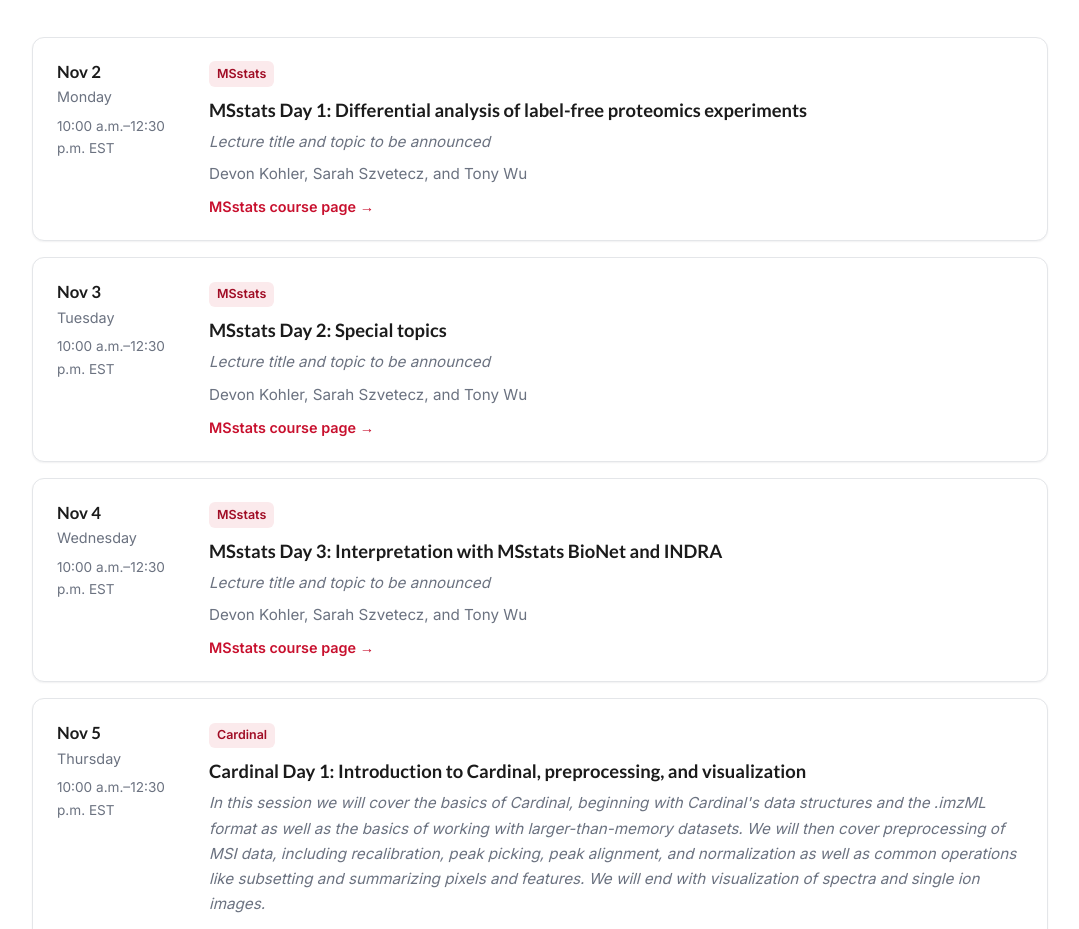
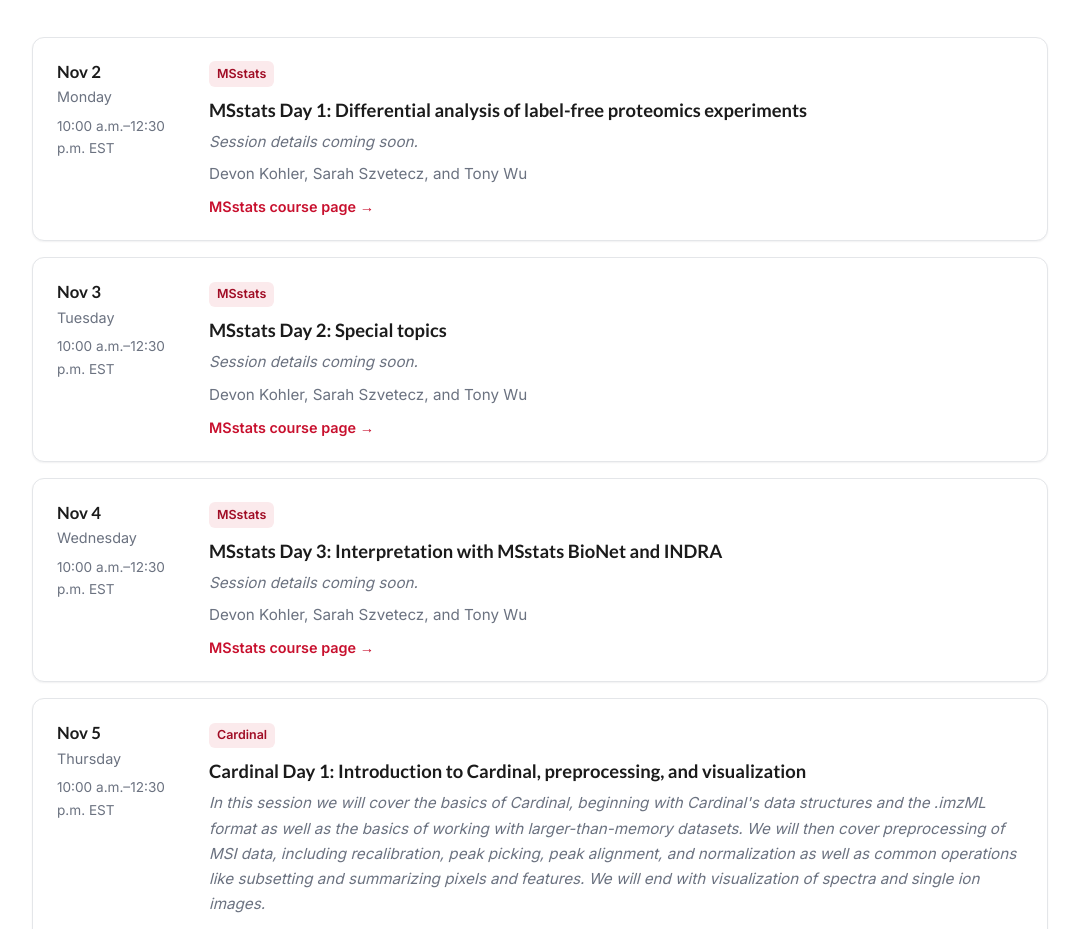
Before and after one commit to Vitek-Lab/MIe-2026, a website: page index.html in a window 1280 px wide. Shown: the part 2061-2990 px from the top of the page, without its empty margins (100-1179 px from the left). Drawn offline with Linux system fonts and the light colour scheme.

Commit message:
Replace placeholder MSstats session topics with "coming soon" note
Co-Authored-By: Claude Opus 4.8 <noreply@anthropic.com>

```diff
--- a/index.html
+++ b/index.html
@@ -96,7 +96,7 @@
             <div class="day__what">
               <span class="day__track">MSstats</span>
               <div class="day__title">MSstats Day 1: Differential analysis of label-free proteomics experiments</div>
-              <div class="day__topic">Lecture title and topic to be announced</div>
+              <div class="day__topic">Session details coming soon.</div>
               <div class="day__people">Devon Kohler, Sarah Szvetecz, and Tony Wu</div>
               <a class="day__course" href="msstats.html">MSstats course page &rarr;</a>
             </div>
@@ -111,7 +111,7 @@
             <div class="day__what">
               <span class="day__track">MSstats</span>
               <div class="day__title">MSstats Day 2: Special topics</div>
-              <div class="day__topic">Lecture title and topic to be announced</div>
+              <div class="day__topic">Session details coming soon.</div>
               <div class="day__people">Devon Kohler, Sarah Szvetecz, and Tony Wu</div>
               <a class="day__course" href="msstats.html">MSstats course page &rarr;</a>
             </div>
@@ -126,7 +126,7 @@
             <div class="day__what">
               <span class="day__track">MSstats</span>
               <div class="day__title">MSstats Day 3: Interpretation with MSstats BioNet and INDRA</div>
-              <div class="day__topic">Lecture title and topic to be announced</div>
+              <div class="day__topic">Session details coming soon.</div>
               <div class="day__people">Devon Kohler, Sarah Szvetecz, and Tony Wu</div>
               <a class="day__course" href="msstats.html">MSstats course page &rarr;</a>
             </div>
```
